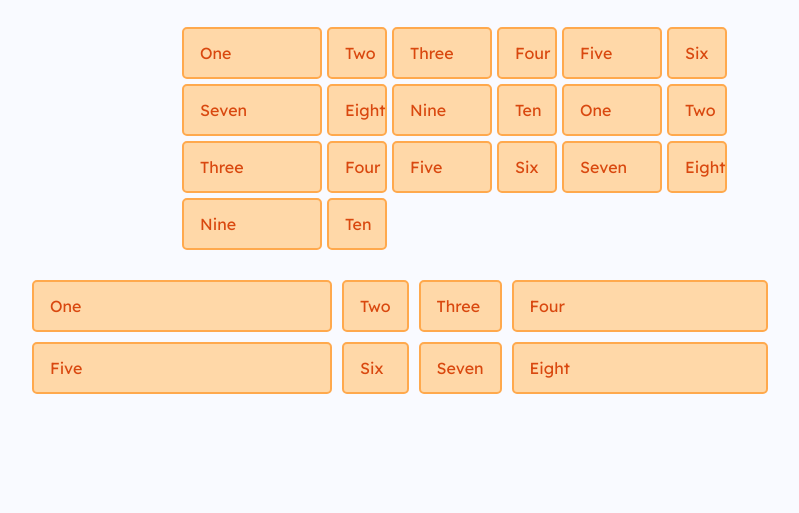
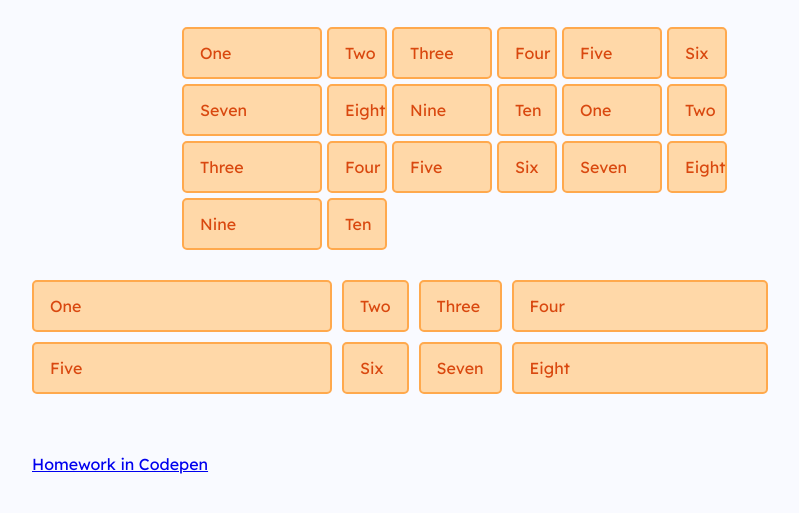
Before and after one commit to matoka02/itvdn-grid, a website: page index.html in a window 1280 px wide. Shown: the part 99-612 px from the top of the page, without its empty margins (308-1107 px from the left). Drawn offline with Linux system fonts and the light colour scheme.

Commit message:
homework-002

```diff
--- a/index.html
+++ b/index.html
@@ -49,6 +49,8 @@
       <div>Seven</div>
       <div>Eight</div>
     </div>
+
+    <a href="https://codepen.io/matoka/pen/emzaNXY" target="_blank">Homework in Codepen</a>
   </div>
 
   <script src="main.js"></script>
```
